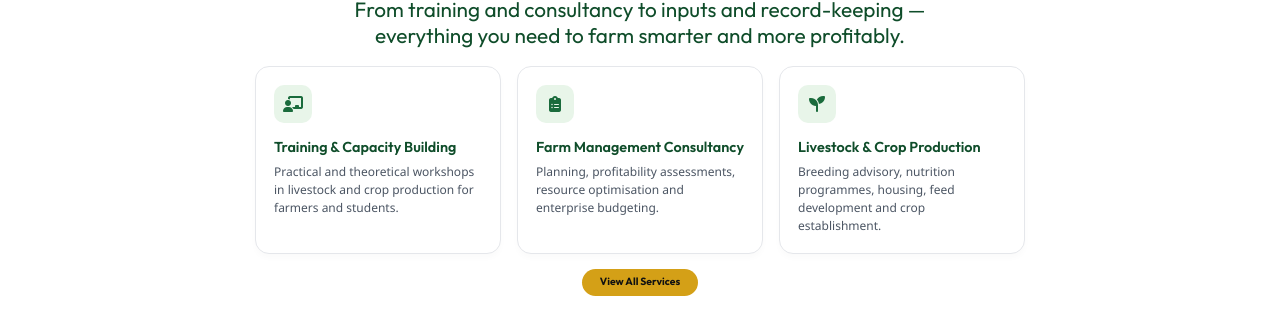
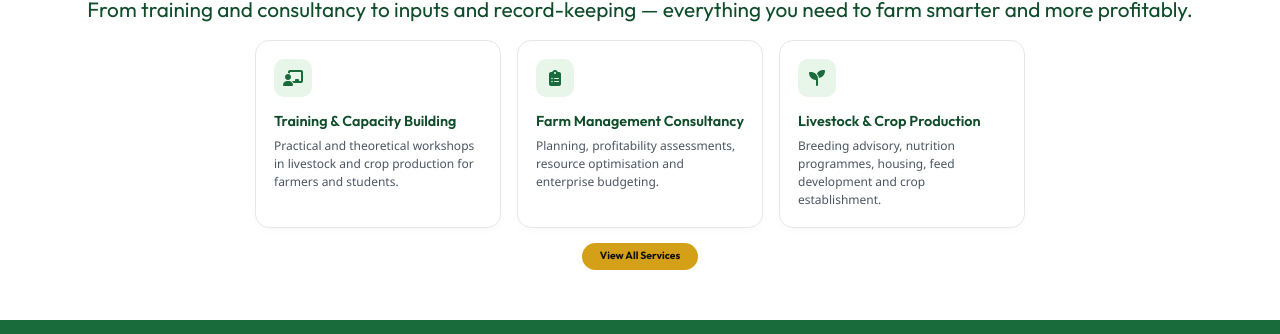
Before and after one commit to Pasz-by99/tta-website, a plain HTML site: page index.html in a window 1280 px wide. Shown: the part 441-775 px from the top of the page. Drawn offline with Linux system fonts and the light colour scheme.

Commit message:
Fix HTML formatting and add newline at end of file

```diff
--- a/index.html
+++ b/index.html
@@ -60,7 +60,7 @@
     <div class="container">
       <div class="section-header">
         <h2>Complete Agricultural Support</h2>
-        <p>From training and consultancy to inputs and record-keeping —<br />everything you need to farm smarter and more profitably.</p>
+        <p>From training and consultancy to inputs and record-keeping — everything you need to farm smarter and more profitably.</p>
       </div>
 
       <div class="services-grid">
```
